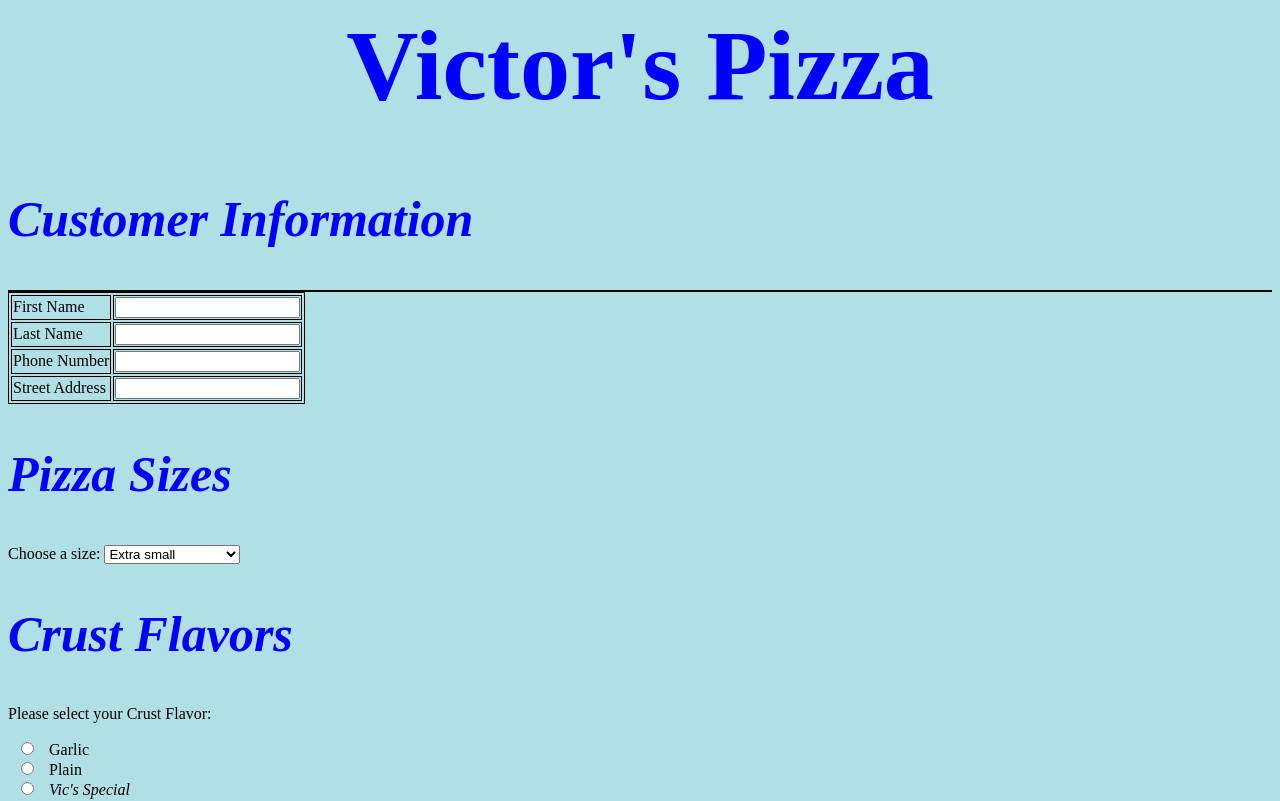
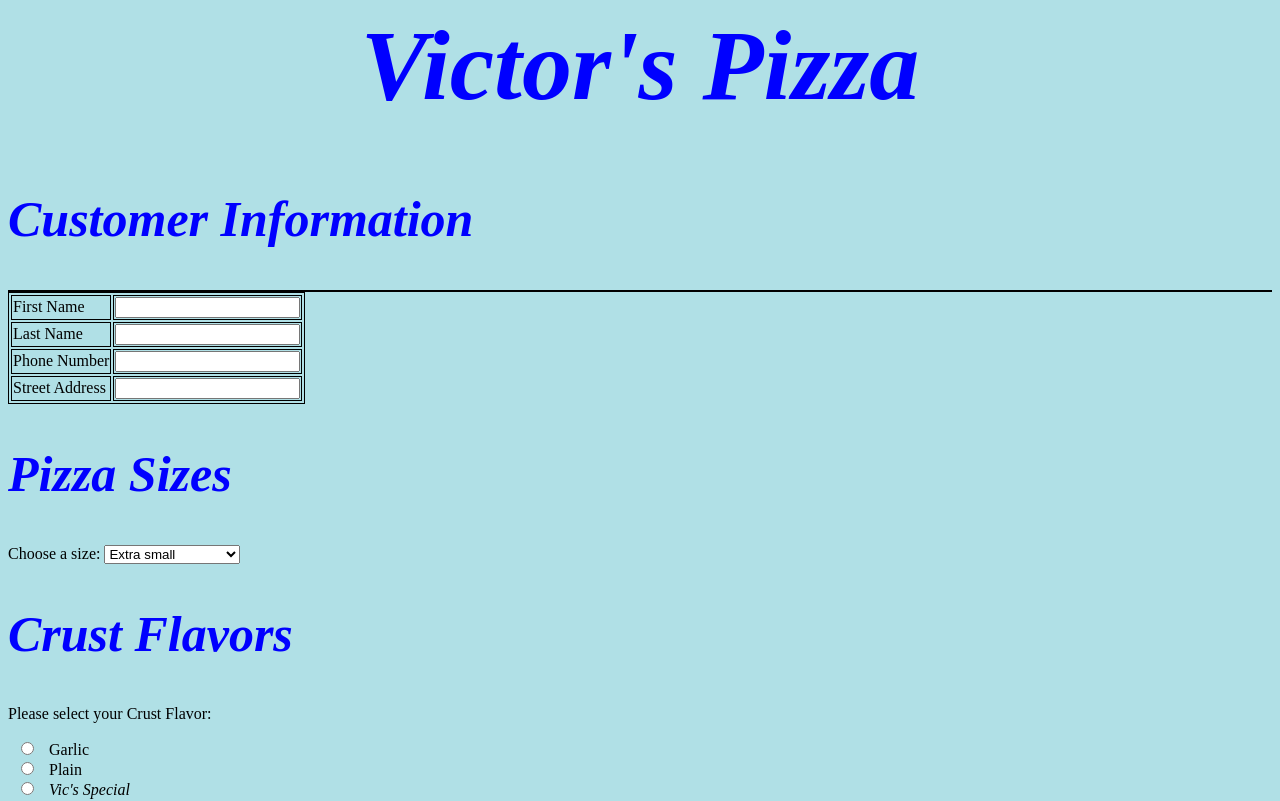
Before and after one commit to victorvdbroek/victorvdbroek.github.io, a plain HTML site: page victorspizza.html in a window 1280 px wide. Shown: the top 801 px of the page. Drawn offline with Linux system fonts and the light colour scheme.

Commit message:
Update victorspizza.html

```diff
--- a/victorspizza.html
+++ b/victorspizza.html
@@ -16,7 +16,7 @@ h2 {
 </style>
 <title>Victor's Pizza Assignment</title>
 <!-- Victor Vandenbroek, October 10, 2022, assignment 04, pizza order -->
-<h1 style="color:blue;text-align:center;">Victor's Pizza</h1>
+<h1 style="color:blue;text-align:center;"><I>Victor's Pizza</I></h1>
 
 <style>
 table, th, td {
```
